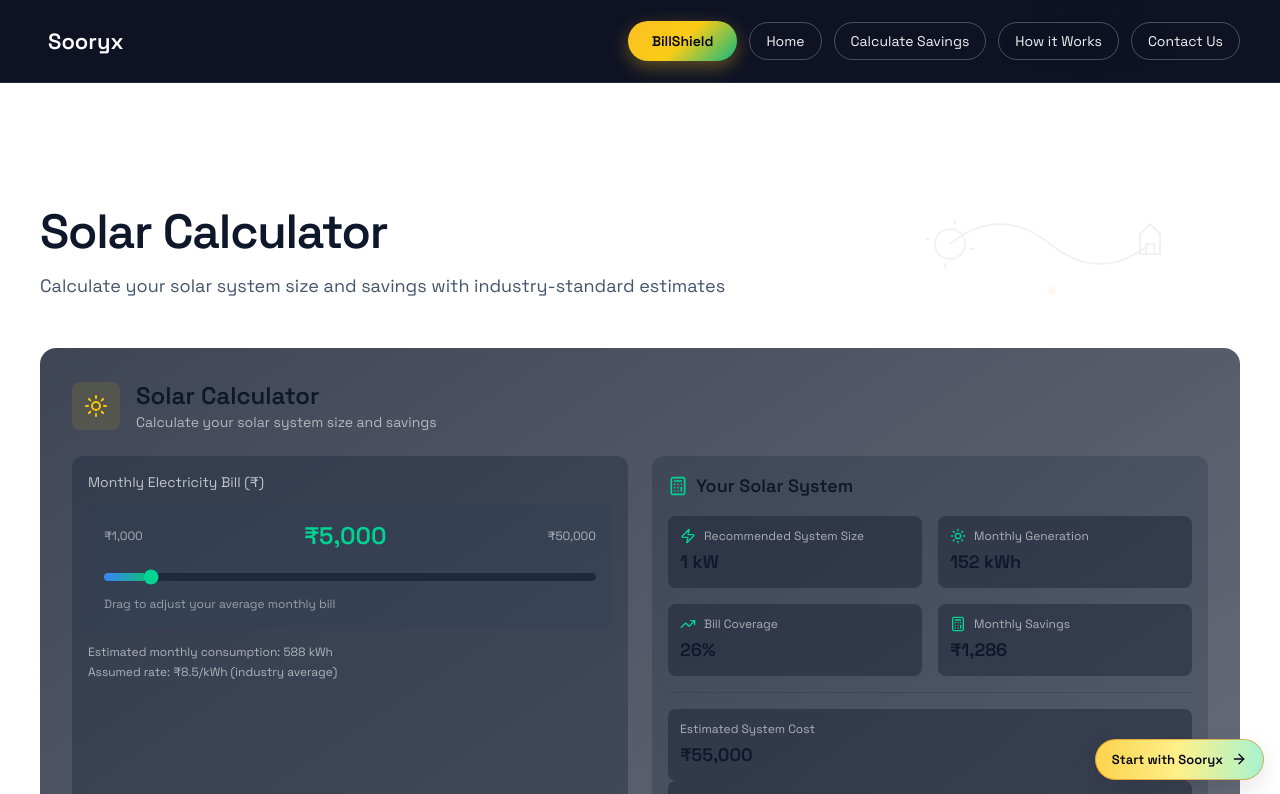
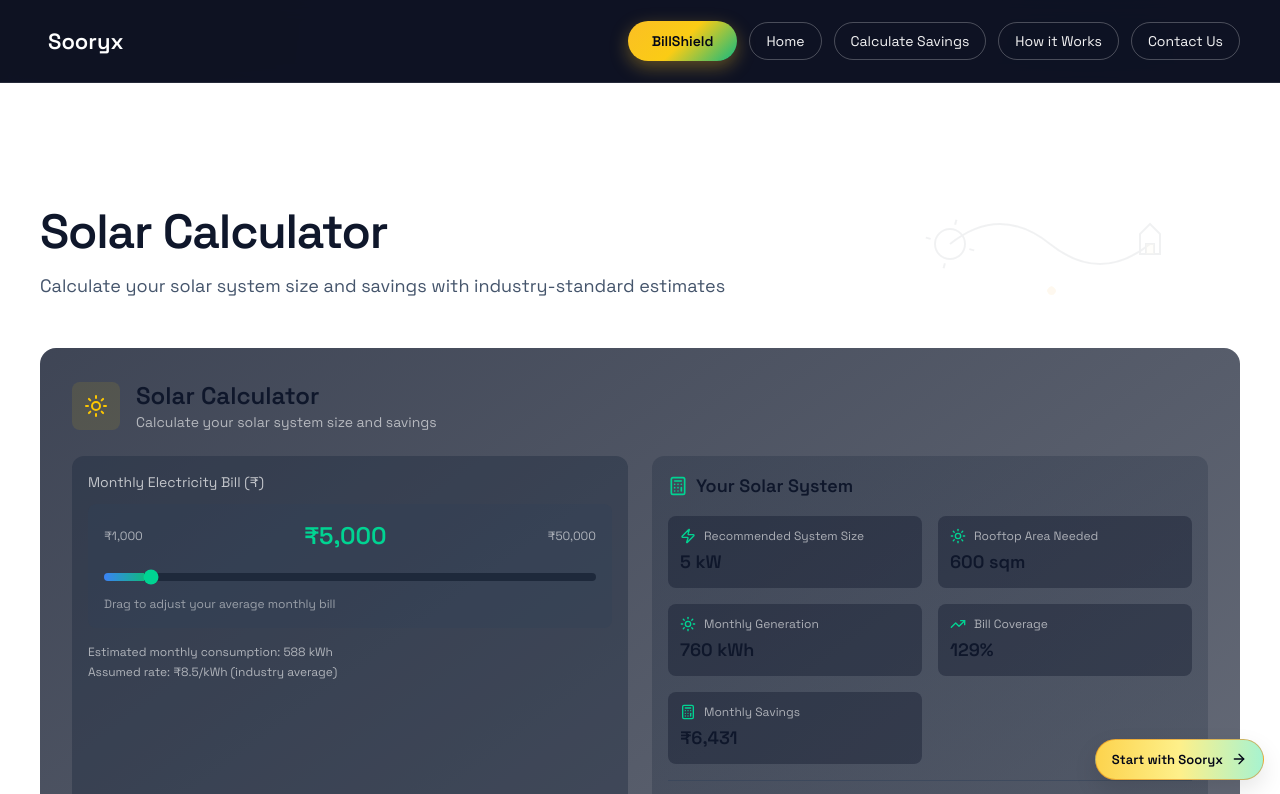
Before and after one commit to sooryx-eng/Sooryx_Live, a Next.js app: page /calculator in a window 1280 px wide. Shown: the top 794 px of the page. Built offline with nearby package versions, Linux system fonts and the light colour scheme.

Commit message:
update changes

```diff
--- a/app/components/SolarCalculator.tsx
+++ b/app/components/SolarCalculator.tsx
@@ -17,17 +17,14 @@
   // Calculate monthly consumption from bill
   const monthlyConsumptionKwh = Math.round(monthlyBill / AVERAGE_RATE_PER_KWH);
 
-  // System sizing calculation (industry standard: 1 kW per 100-120 sqm)
-  // Conservative: 1 kW per 120 sqm (more realistic for Indian conditions)
-  const AREA_PER_KW_SQM = 120;
-  const recommendedSystemSizeKw = Math.round((monthlyConsumptionKwh * 12) / (PEAK_SUN_HOURS_PER_DAY * 365) * 1.2); // 20% buffer for losses
+  // System sizing calculation - based on consumption only
+  // To match 100% of consumption: annual_kwh = monthly_consumption * 12
+  // system_size = annual_kwh / (peak_sun_hours * 365)
+  // With 20% buffer for losses and degradation over time
+  const recommendedSystemSizeKw = Math.round((monthlyConsumptionKwh * 12) / (PEAK_SUN_HOURS_PER_DAY * 365) * 1.2);
 
-  // Alternative sizing based on available area (assuming 100 sqm typical roof)
-  const TYPICAL_ROOF_AREA_SQM = 100;
-  const maxSystemSizeKw = Math.round(TYPICAL_ROOF_AREA_SQM / AREA_PER_KW_SQM);
-
-  // Use the smaller of the two for realistic sizing
-  const systemSizeKw = Math.min(recommendedSystemSizeKw, maxSystemSizeKw);
+  // Use recommended size directly (no rooftop constraint for now)
+  const systemSizeKw = recommendedSystemSizeKw;
 
   // Annual generation calculation
   const annualGenerationKwh = Math.round(systemSizeKw * PEAK_SUN_HOURS_PER_DAY * 365);
@@ -70,6 +67,10 @@
 
   // Coverage percentage
   const coveragePercentage = Math.round((monthlyGenerationKwh / monthlyConsumptionKwh) * 100);
+
+  // Rooftop area requirement (for reference)
+  const AREA_PER_KW_SQM = 120; // industry standard
+  const rooftopAreaRequired = systemSizeKw * AREA_PER_KW_SQM;
 
   return (
     <div className="bg-gradient-to-br from-slate-900/80 to-slate-900/60 p-8 rounded-2xl mt-12">
@@ -133,6 +134,11 @@
                 icon={<Zap size={16} />}
               />
               <Metric
+                label="Rooftop Area Needed"
+                value={`${rooftopAreaRequired} sqm`}
+                icon={<Sun size={16} />}
+              />
+              <Metric
                 label="Monthly Generation"
                 value={`${monthlyGenerationKwh.toLocaleString()} kWh`}
                 icon={<Sun size={16} />}
@@ -172,7 +178,7 @@
             <p>• Assumes 5 peak sun hours/day (conservative Indian average)</p>
             <p>• System cost: ₹{SYSTEM_COST_PER_KW.toLocaleString()}/kW (current market rate)</p>
             <p>• Includes 0.5% annual panel degradation and maintenance costs</p>
-            <p>• Based on 120 sqm roof area per kW (industry standard)</p>
+            <p>• Rooftop area: {rooftopAreaRequired} sqm based on 120 sqm/kW (verify availability with installer)</p>
           </div>
 
           <div className="mt-6">
```
